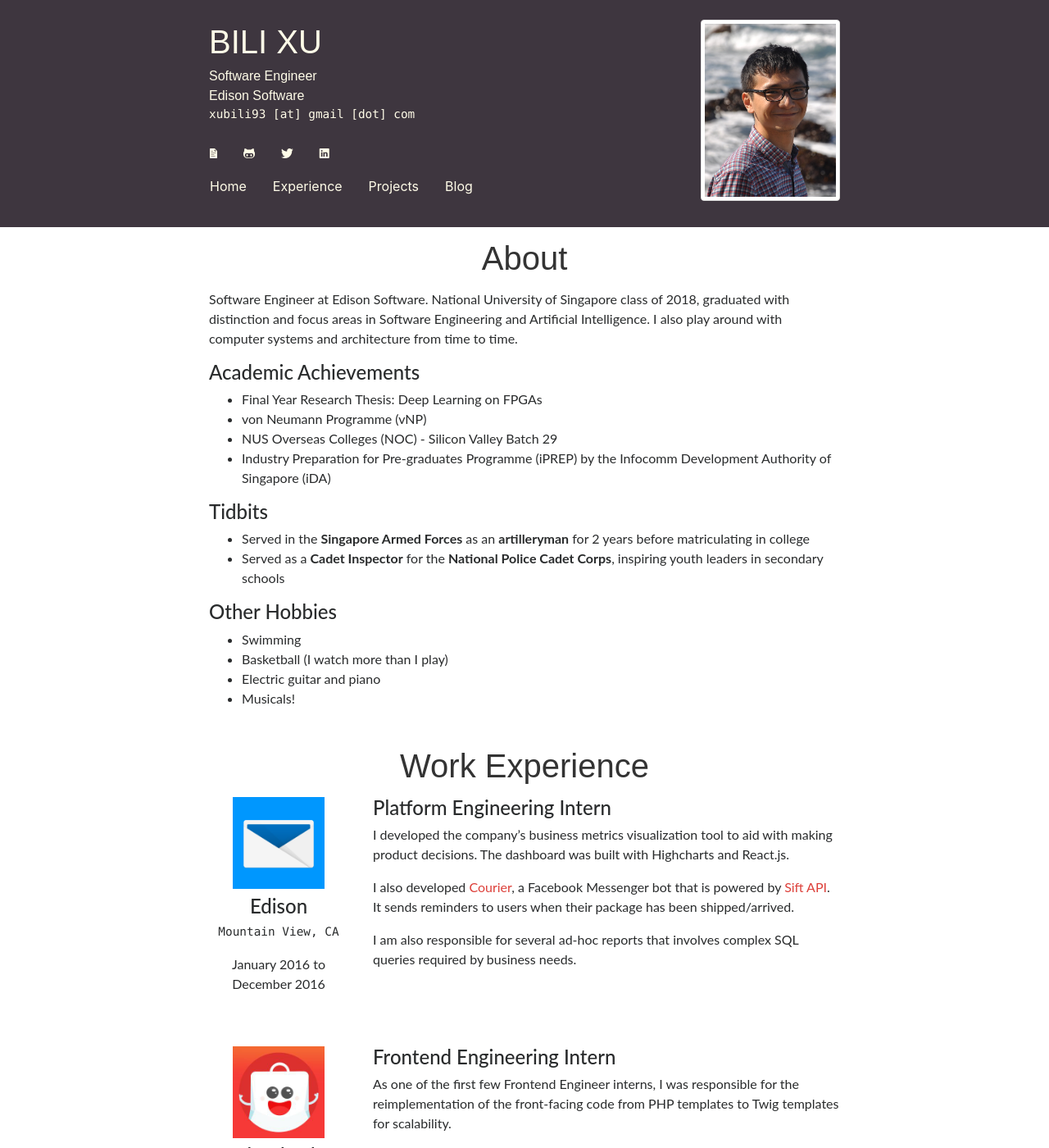
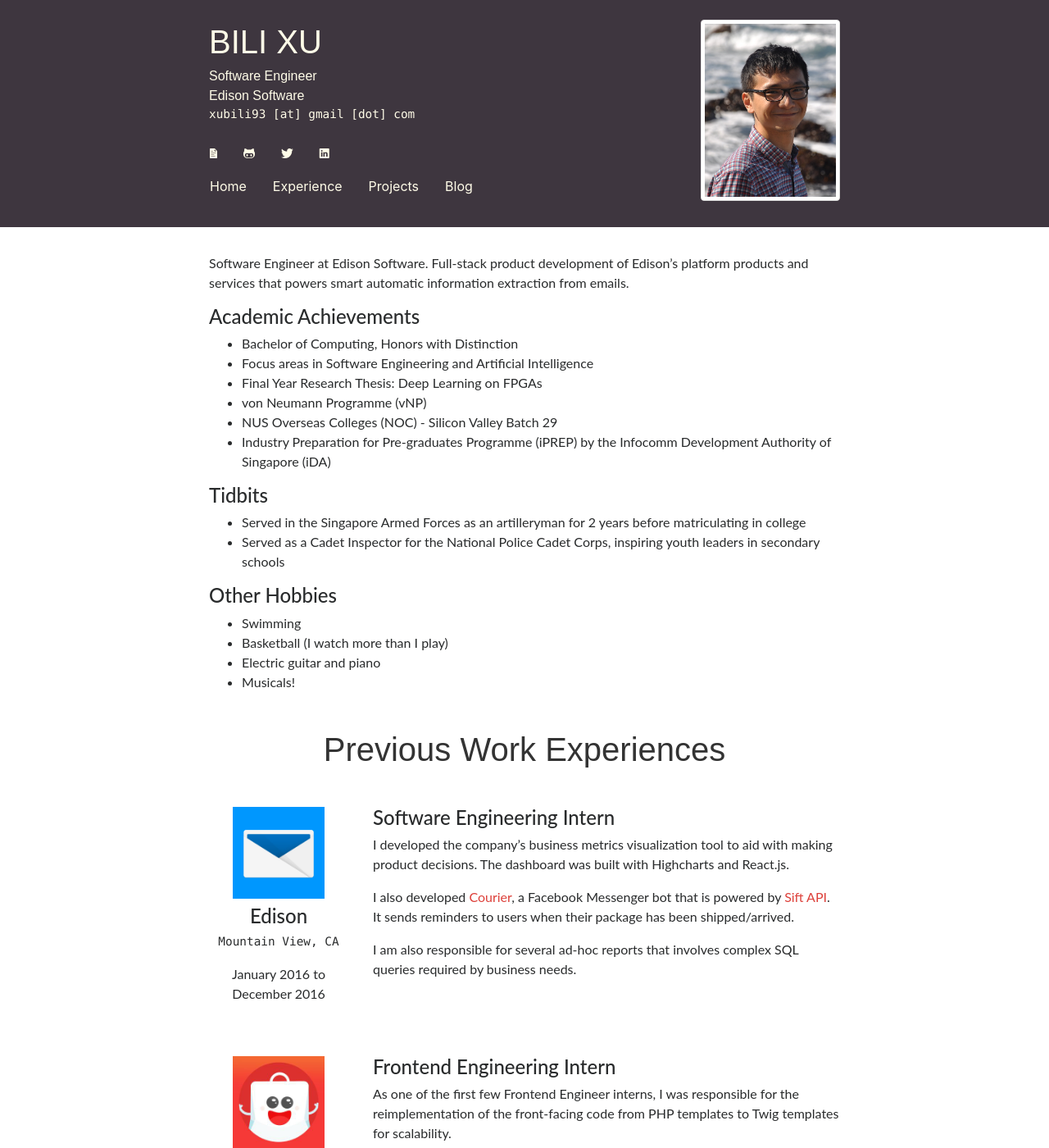
Before and after one commit to xbili/xbili.github.io, a Jekyll site: the page built from index.md, in a window 1280 px wide and 1400 px high. Shown: the whole window at 82% size. Built offline with Jekyll 4.4.1, drawn with Linux system fonts in a browser that asks for light colours; nearby versions of some CDN libraries; some web fonts are replaced; some of the changed text lies outside the part shown.

Commit message:
Update profile page

```diff
--- a/_layouts/home.html
+++ b/_layouts/home.html
@@ -5,12 +5,10 @@
 {% include header.html %}
 
 <main role="main">
-  <div class="container mt-3">
-    <h1 class="mb-3">About</h1>
-
+  <div class="container mt-3 pt-3">
     {{ content }}
 
-    <h1 id="experience" class="mt-5 mb-3">Work Experience</h1>
+    <h1 id="experience" class="mt-5 mb-5">Previous Work Experiences</h1>
 
     {% for work in site.work %}
       {% include work.html work=work %}
--- a/index.md
+++ b/index.md
@@ -2,13 +2,14 @@
 layout: home
 ---
 
-Software Engineer at Edison Software. National University of Singapore class
-of 2018, graduated with distinction and focus areas in Software Engineering and
-Artificial Intelligence. I also play around with computer systems and
-architecture from time to time.
+Software Engineer at Edison Software. Full-stack product development of Edison's
+platform products and services that powers smart automatic information extraction
+from emails.
 
 #### Academic Achievements
 
+- Bachelor of Computing, Honors with Distinction
+- Focus areas in Software Engineering and Artificial Intelligence
 - Final Year Research Thesis: Deep Learning on FPGAs
 - von Neumann Programme (vNP)
 - NUS Overseas Colleges (NOC) - Silicon Valley Batch 29
@@ -17,10 +18,10 @@
 
 #### Tidbits
 
-- Served in the **Singapore Armed Forces** as an **artilleryman** for 2 years
+- Served in the Singapore Armed Forces as an artilleryman for 2 years
 before matriculating in college
-- Served as a **Cadet Inspector** for the **National Police Cadet Corps**,
-inspiring youth leaders in secondary schools
+- Served as a Cadet Inspector for the National Police Cadet Corps, inspiring
+youth leaders in secondary schools
 
 #### Other Hobbies
 
```
Also changed, not shown: _projects/woofrunner.md (deleted, +0 -11 lines), _work/easilydo.md (+1 -1 lines).
